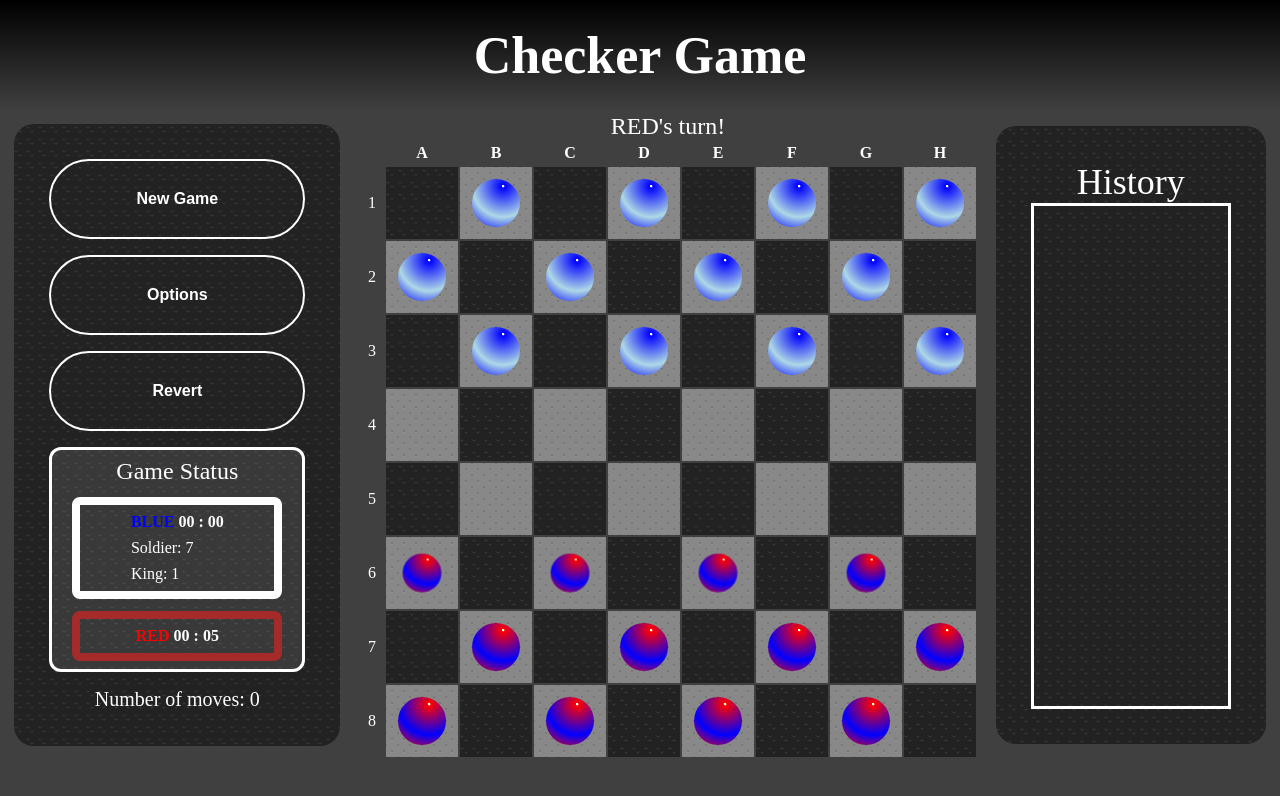
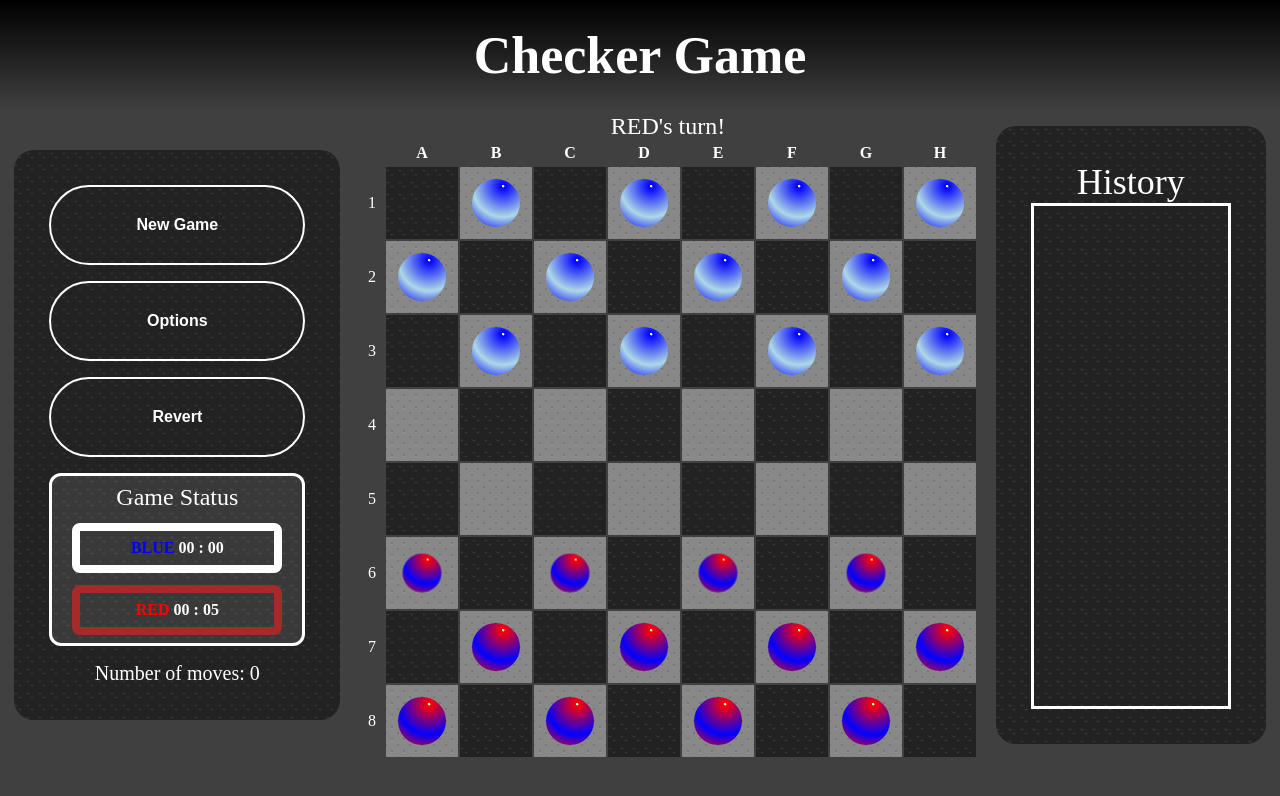
Before and after one commit to dreamcatcher0101/play-checker-game, a React (Create React App) app: page / in a window 1280 px wide. Shown: the top 796 px of the page. Built offline with nearby package versions, Linux system fonts and the light colour scheme.

Commit message:
feat: remove soldier & king status

```diff
--- a/src/components/common/controlPanel/playTimePanel/index.tsx
+++ b/src/components/common/controlPanel/playTimePanel/index.tsx
@@ -52,8 +52,6 @@ export const PlayTimePanelComponent: React.FC = () => {
             playTime[GamePlayer.BLUE]
           )}`}</span>
         </div>
-        <div>Soldier: 7</div>
-        <div>King: 1</div>
       </div>
       <div
         className={`red-time-box play-time-box ${
```
